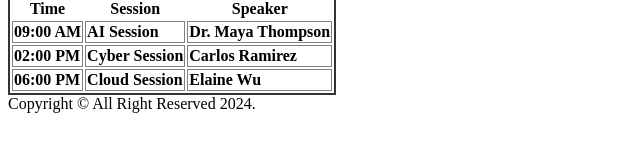
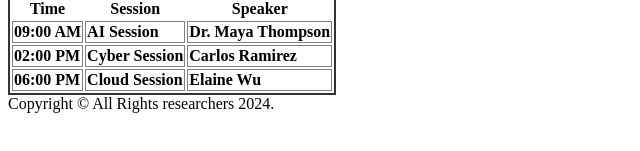
Before and after one commit to maldima11/TechCon_HTML, a plain HTML site: page techcon_website/schedule.html in a window 1280 px wide. Shown: the part 191-342 px from the top of the page, 0-640 px from the left. Drawn offline with Linux system fonts and the light colour scheme.

Commit message:
retyped the footer element and aligned all footers in all pages

```diff
--- a/techcon_website/schedule.html
+++ b/techcon_website/schedule.html
@@ -69,7 +69,7 @@
     </main>
 
     <!-- footer -->
-    <footer>Copyright &copy; All Right Reserved 2024. </footer>
+    <footer> Copyright &copy; All Rights researchers 2024. </footer>
 
 </body>
 </html>
```
Also changed, not shown: techcon_website/about.html (+1 -1 lines), techcon_website/index.html (+1 -1 lines).
